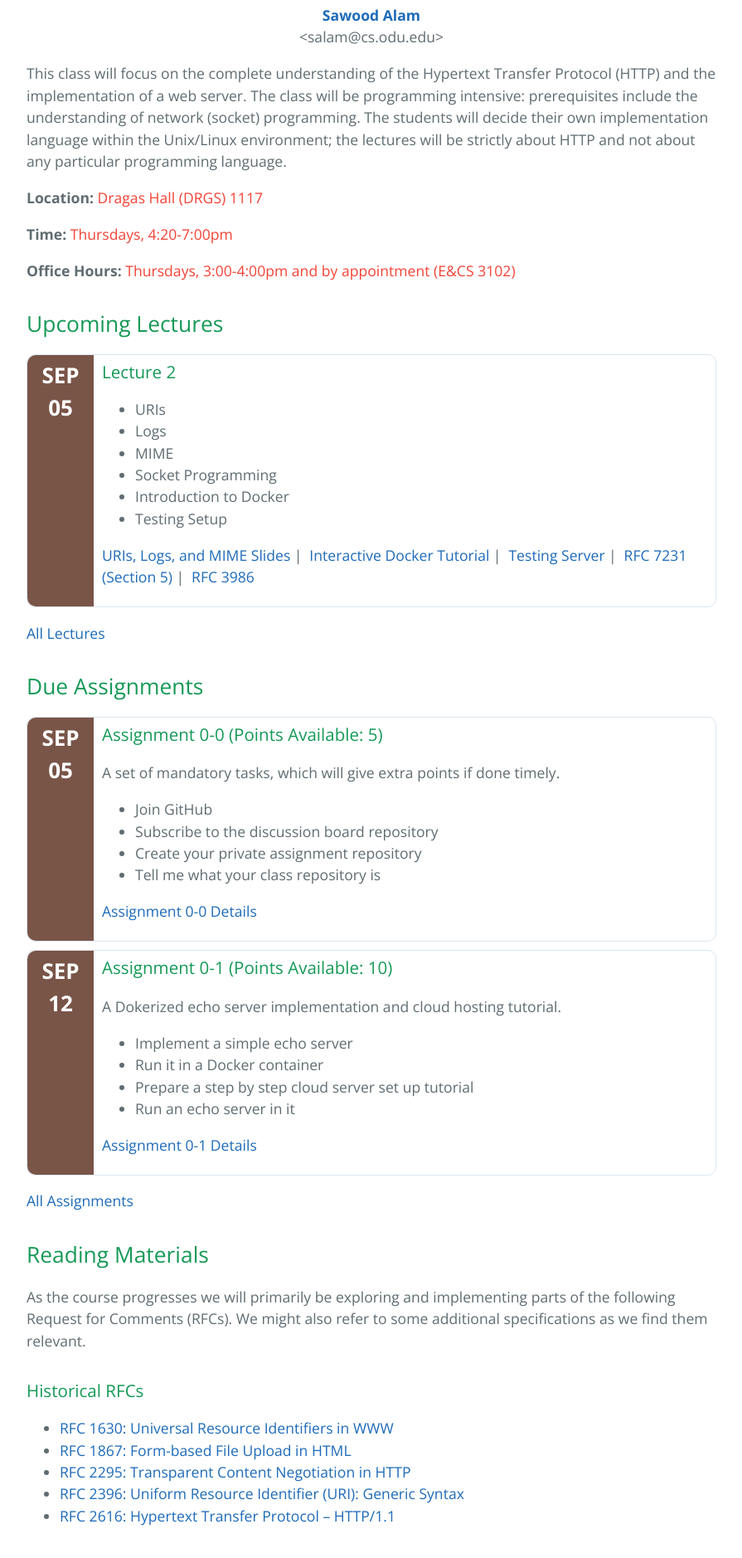
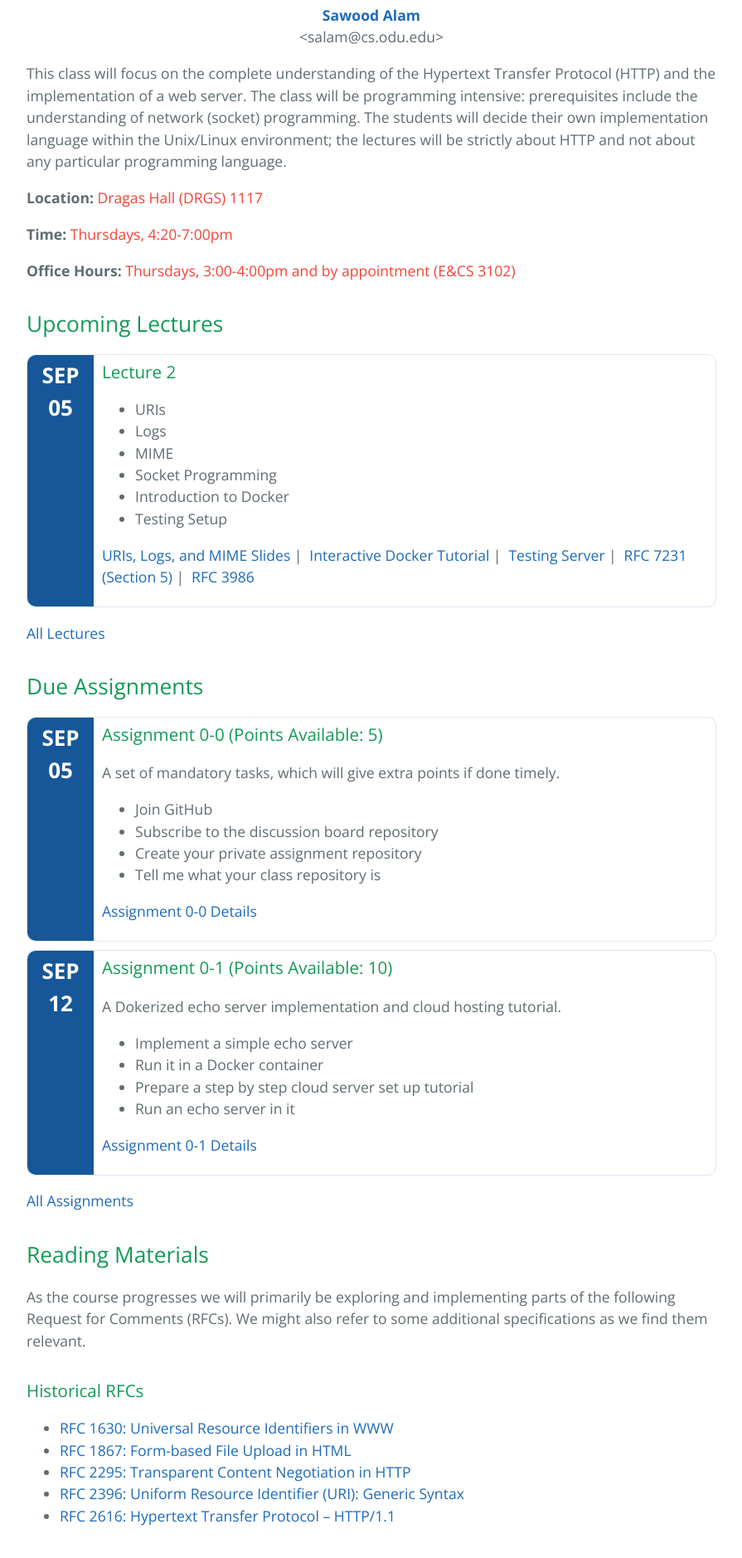
Before and after one commit to cs531-f19/cs531-f19.github.io, a Jekyll site: the page built from index.md, in a window 1280 px wide. Shown: the part 488-2366 px from the top of the page at 83% size, without its empty margins (192-1087 px from the left). Built offline with Jekyll 4.4.1, drawn with Linux system fonts in a browser that asks for light colours; the repository's description, which GitHub fills in, is left out.

Commit message:
Swap featured card color

```diff
--- a/assets/css/style.scss
+++ b/assets/css/style.scss
@@ -49,13 +49,13 @@
   font-size: 26px;
   font-weight: bold;
   padding: 5px;
-  background: lighten($header-bg-color, 30%);
+  background: lighten($header-bg-color-secondary, 40%);
   color: $header-heading-color;
   border-radius: 10px 0 0 10px;
 }
 
 .card.featured .date {
-  background: $header-bg-color-secondary;
+  background: $header-bg-color;
 }
 
 .card .details {
```
